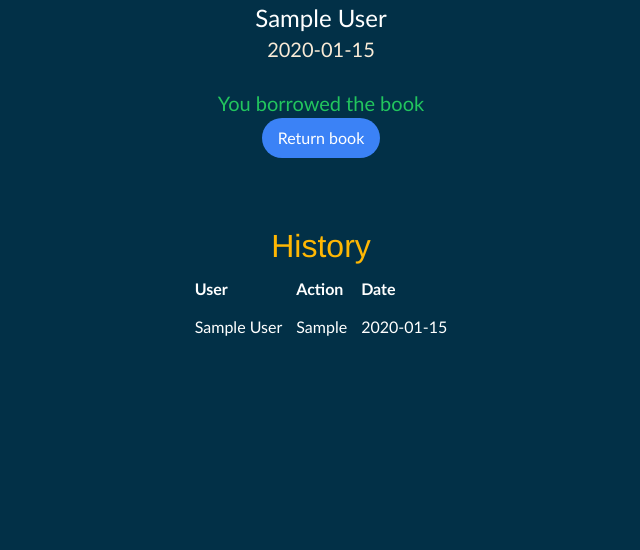
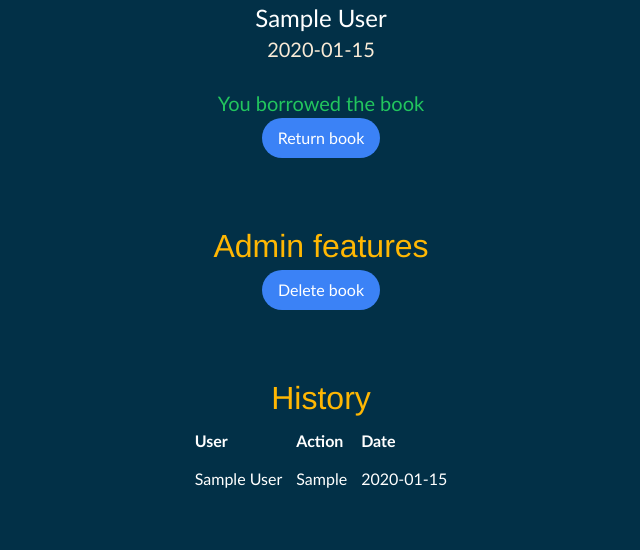
Before and after one commit to fsemke/library_website, a Flask app: page /book/1 in a window 1280 px wide. Shown: the part 434-984 px from the top of the page, without its empty margins (319-959 px from the left). Before the commit the page ends 770 px from the top, so only its background shows below. Run offline with Flask 3, Linux system fonts and the light colour scheme; a user stored in the database is signed in; tables that the repository leaves empty hold one stand-in row (values such as "Sample post"); grey boxes marked "Sample" are stand-in pictures; some libraries are stand-ins or nearby versions.

Commit message:
add button to delete a book

```diff
--- a/src/app.py
+++ b/src/app.py
@@ -14,6 +14,7 @@ app = Flask(__name__)
 CORS(app)
 
 UPLOAD_FOLDER = 'static/uploads/'
+DB_FOLDER = 'instance/'
 ALLOWED_EXTENSIONS = {'png', 'jpg', 'jpeg'}
 
 app.config['SQLALCHEMY_DATABASE_URI'] = os.getenv('DATABASE_URI')
@@ -117,7 +118,6 @@ def addBook():
         if file and allowed_file(file.filename):
             filename = secure_filename(title)
             upload_path = os.path.join(UPLOAD_FOLDER, filename + '.' + get_extension(file.filename))
-            os.makedirs(os.path.dirname(upload_path), exist_ok=True)
             file.save(upload_path)
         else:
             redirect(url_for('addbook'))
@@ -187,6 +187,26 @@ def return_book(book_id):
         db.session.add(new_history)
         db.session.commit()
     return redirect(url_for('book_detail', book_id=book.id))
+
+@app.route('/deletebook/<int:book_id>', methods=['POST'])
+@login_required
+def delete_book(book_id):
+    if not current_user.admin:
+        print('Not an admin')
+        return redirect(url_for('library'))
+
+    book = Book.query.get(book_id)
+    try:
+        os.remove(os.path.join('.' + book.img_url))
+    except OSError as e:
+        print(f"File '{book.title}' could not be deleted: {e}")
+
+    try:
+        db.session.delete(book)
+        db.session.commit()
+    except:
+        print('book not deleted from database')
+    return redirect(url_for('library'))
 
 @app.route('/statistics')
 @login_required
@@ -329,5 +349,7 @@ def logout():
 if __name__ == "__main__":
     with app.app_context():
         db.create_all()
+    os.makedirs(os.path.dirname(UPLOAD_FOLDER), exist_ok=True)
+    os.makedirs(os.path.dirname(DB_FOLDER), exist_ok=True)
     app.run(debug=True)
     # app.run(host='0.0.0.0', port=5000)
--- a/src/templates/book_detail.html
+++ b/src/templates/book_detail.html
@@ -5,6 +5,16 @@
 {{ book.title }}
 {% endblock %}
 
+{% block additionalHead %}
+<script>
+  function confirmDeletion(bookId) {
+      const userConfirmed = confirm("Do you really want to delete this book?");
+      if (userConfirmed) {
+          document.getElementById('deleteForm-' + bookId).submit();
+      }
+  }
+</script>
+{% endblock %}
 
 {% block body %}
 <body class="body">
@@ -41,7 +51,16 @@
     <p class="text-red-500">book is not available</p>
   </div>
   {% endif %}
+
   {% if current_user.admin %}
+
+  <h1 class="mt-16">Admin features</h1>
+  <form action="{{ url_for('delete_book', book_id=book.id) }}" method="post" class="flex justify-center">
+    <button type="submit" onclick="confirmDeletion({{ book.id }})" class="px-4 py-2 bg-blue-500 text-white rounded-full"
+      >Delete book</button
+    >
+  </form>
+
   <h1 class="mt-16">History</h1>
 
   <div class="flex justify-center">
```
